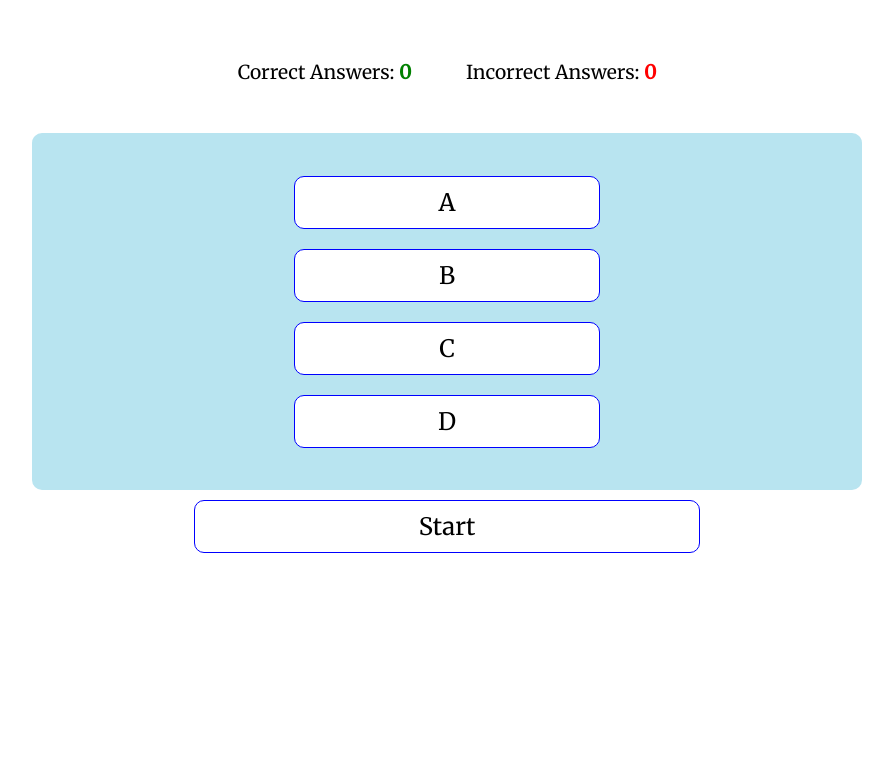
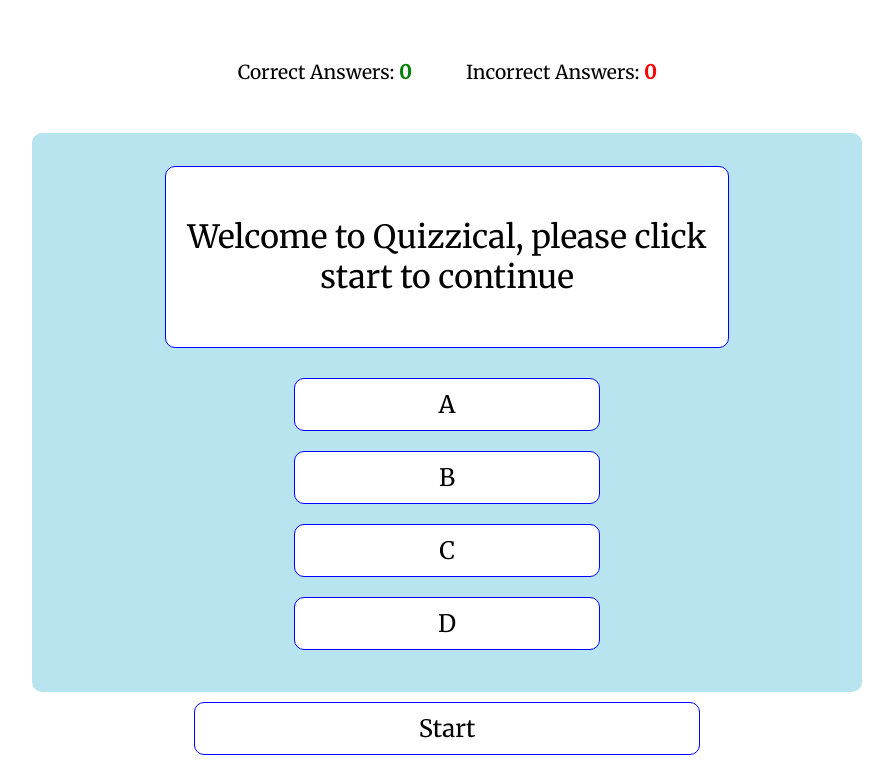
Before and after one commit to Mrst12/Quizzical, a plain HTML site: page index.html in a window 1280 px wide. Shown: the part 117-890 px from the top of the page, without its empty margins (193-1086 px from the left). Before the commit the page ends 800 px from the top, so only its background shows below. Drawn offline with Linux system fonts and the light colour scheme.

Commit message:
Add a welcome message to the start of the game

```diff
--- a/assets/js/script.js
+++ b/assets/js/script.js
@@ -1,3 +1,7 @@
+document.addEventListener('DOMContentLoaded', function() {
+    document.getElementById('questions').innerText = 'Welcome to Quizzical, please click start to continue'
+})
+
 //variables
 const letsStart = document.getElementById('start-btn');
 const nextButton = document.getElementById('next-btn');
--- a/index.html
+++ b/index.html
@@ -26,7 +26,7 @@
     <!--main game area-->
     <div class="game-area">
         <!--question space-->
-        <div id="questions-cont" class="hide">
+        <div id="questions-cont">
             <div id="questions">Question</div>
         </div>
         <!--Answer buttons-->
```
